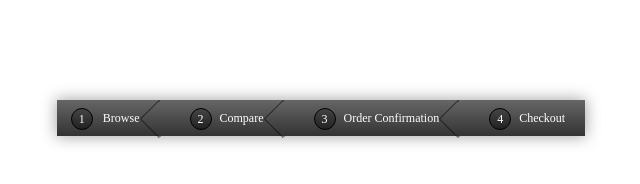
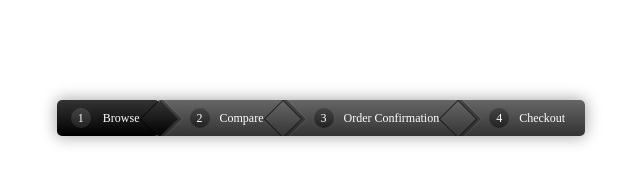
Before and after one commit to BritishPandaChick/breadcrumb-nav, a plain HTML site: page index.html in a window 1280 px wide. Shown: the whole page, without its empty margins (319-959 px from the left). Drawn offline with Linux system fonts and the light colour scheme.

Commit message:
Add active class. Start add CSS styles for hover/active

```diff
--- a/css/style.css
+++ b/css/style.css
@@ -12,6 +12,8 @@ body {
   /* centering */
   display: inline-block;
   box-shadow: 0 0 15px 1px rgba(0,0,0, 0.35);
+  overflow: hidden;
+  border-radius: 5px;
   /* Let's add the numbers for each link using CSS counters */
   /*flag is the name of the counter, to be defined using counter-reset in the parent element of the links */
   counter-reset: flag;
@@ -35,16 +37,34 @@ body {
 /* since the first link does not have a triangle before it we can reduce the left padding to make it look consistent with other links */
 .breadcrumb a:first-child {
   padding-left: 46px;
+  border-radius: 5px 0 0 5px; /* to match with the parent's radius */
 }
 
 .breadcrumb a:first-child:before {
   left: 14px;
 }
 
+.breadcrumb a:first-child {
+  border-radius: 0 5px 5px 0; /**/
+}
+
+/* hover/active styles */
+.breadcrumb a.active, .breadcrumb a:hover {
+  background: #333;
+  background: linear-gradient(#333, #000);
+}
+
+.breadcrumb a.active:after, .breadcrumb a:hover:after {
+  background: #333;
+  background: linear-gradient(135deg, #333, #000)
+}
+
 /* adding the arrows for the breadcrumbs using rotated pseudo elements */
 .breadcrumb a:after {
   content: '';
   position: absolute;
+  top: 0;
+  right: -18px; /* half of square's length */
   /* same dimension as the line-height of .breadcrumb a */
   width: 36px;
   height: 36px;
@@ -52,6 +72,15 @@ body {
   /* rotated square takes larger height which makes it tough to position it properly. Scale it down so that the diagnols become equal to line-height of the link.
   We scale it to 70.7% because square's: length = 1; diagnol = (1^2 + 1^2)^0.5 = 1.414 (pythagoras theorem) if diagnol required = 1; length = 1/1.414 = 0.707 */
   transform: scale(0.707) rotate(45deg);
+  /* we need to prevent the arrows from getting buried under the next link */
+  z-index: 1;
+  /* background same as links but the gradient will be rotated to compensate with the transform applied */
+  background: #666;
+  background: linear-gradient(135deg, #666, #333);
+  /* stylish arrow design using box shadow */
+  box-shadow:
+    2px -2px 0 2px rgba(0, 0,0,0.4),
+    3px -3px 0 2px rgba(255,255,255,0.1);
 }
 
 /* we don't need an arrow after the last link */
@@ -64,7 +93,6 @@ body {
   content: counter(flag);
   counter-increment: flag;
   /* some styles now */
-  border: 1px solid black;
   border-radius: 100%;
   width: 20px;
   height: 20px;
--- a/index.html
+++ b/index.html
@@ -6,7 +6,7 @@
 </head>
 <body>
   <div class="breadcrumb">
-    <a href="#">Browse</a>
+    <a href="#" class="active">Browse</a>
     <a href="#">Compare</a>
     <a href="#">Order Confirmation</a>
     <a href="#">Checkout</a>
```
